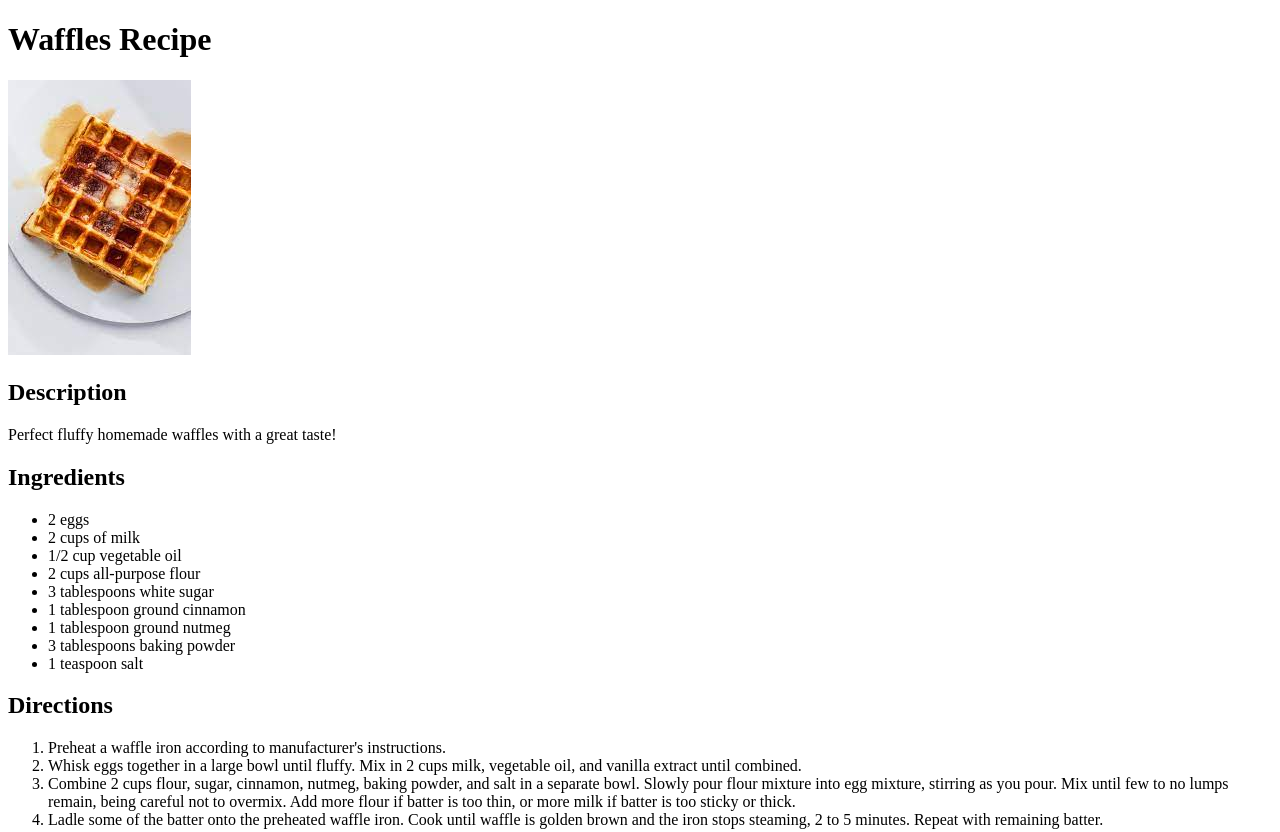
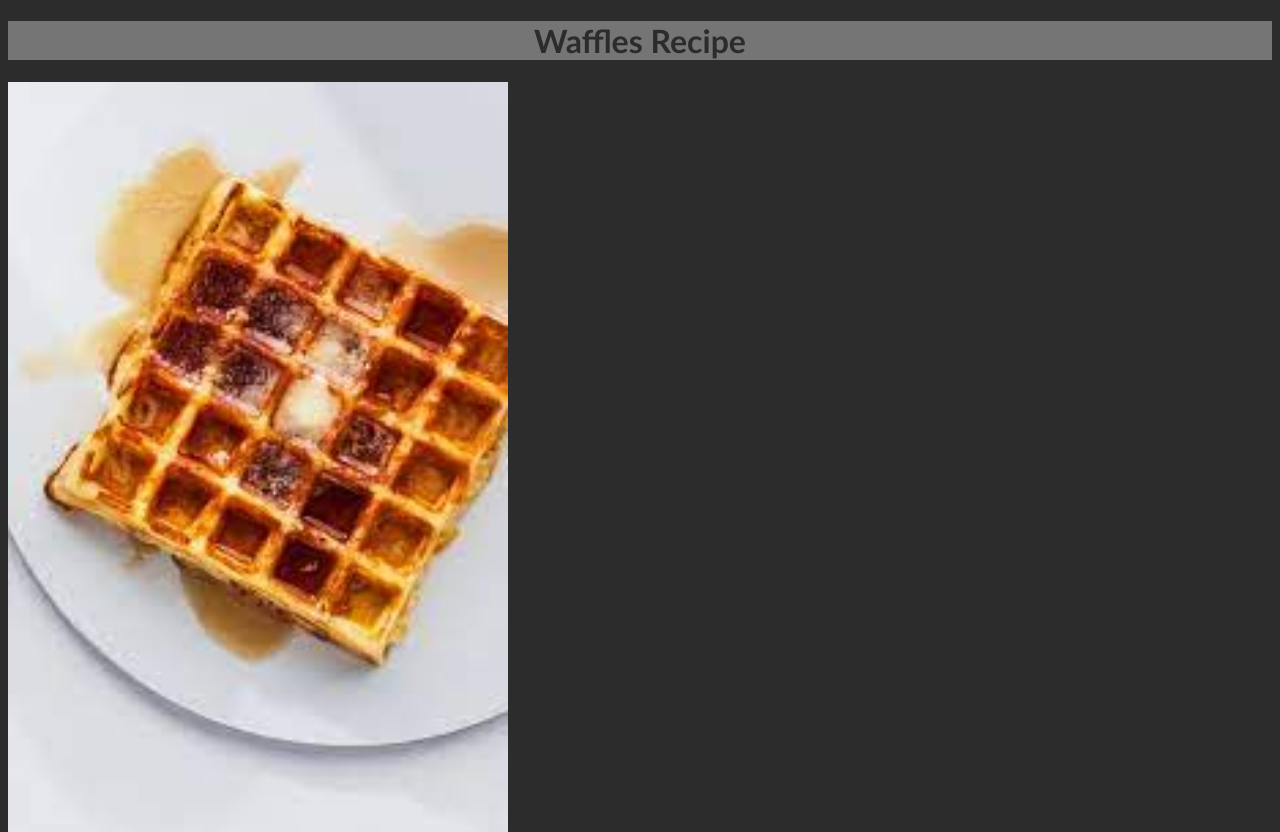
Before and after one commit to lawlorbrenden/odin-recipes, a plain HTML site: page recipes/waffles.html in a window 1280 px wide. Shown: the top 832 px of the page. Drawn offline with Linux system fonts and the light colour scheme.

Commit message:
Added basic styles to all webpages

```diff
--- a/recipes/waffles.html
+++ b/recipes/waffles.html
@@ -5,6 +5,7 @@
     <meta http-equiv="X-UA-Compatible" content="IE=edge">
     <meta name="viewport" content="width=device-width, initial-scale=1.0">
     <title>Waffles Recipe</title>
+    <link rel="stylesheet" href="../styles.css">
 </head>
 <body>
     <h1>Waffles Recipe</h1>
--- /dev/null
+++ b/styles.css
@@ -0,0 +1,41 @@
+h1 {
+    text-align: center;
+    color: rgb(44, 44, 44);
+    background-color: rgb(117, 117, 117);
+    font-size: xx-large;
+    font-family: 'Trebuchet MS', 'Lucida Sans Unicode', 'Lucida Grande', 'Lucida Sans', Arial, sans-serif;
+}
+
+h2 {
+    color: rgb(207, 189, 189);
+    font-family: 'Trebuchet MS', 'Lucida Sans Unicode', 'Lucida Grande', 'Lucida Sans', Arial, sans-serif;
+}
+
+h3 {
+    color: rgb(151, 142, 142);
+    font-family: 'Trebuchet MS', 'Lucida Sans Unicode', 'Lucida Grande', 'Lucida Sans', Arial, sans-serif;
+}
+
+.link {
+    font-size: larger;
+    color:rgb(93, 93, 136);
+}
+
+img {
+    width: 500px;
+    height: auto;
+}
+
+body {
+    background-color: rgb(44, 44, 44);
+}
+
+li {
+    color: rgb(179, 172, 172);
+    font-size: large;
+}
+
+p {
+    color: rgb(179, 172, 172);
+    font-size: large;
+}
```
Also changed, not shown: index.html (+4 -3 lines), recipes/brownies.html (+2 -0 lines), recipes/pizza.html (+1 -0 lines).
